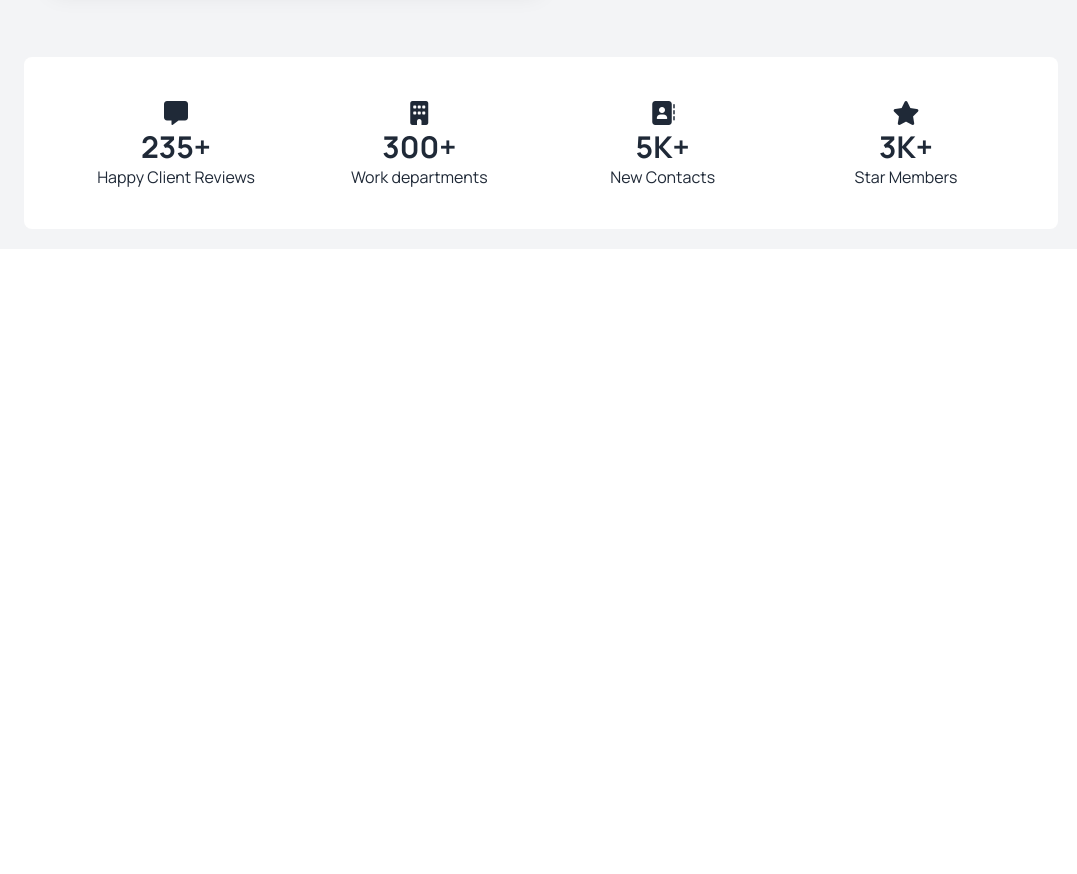
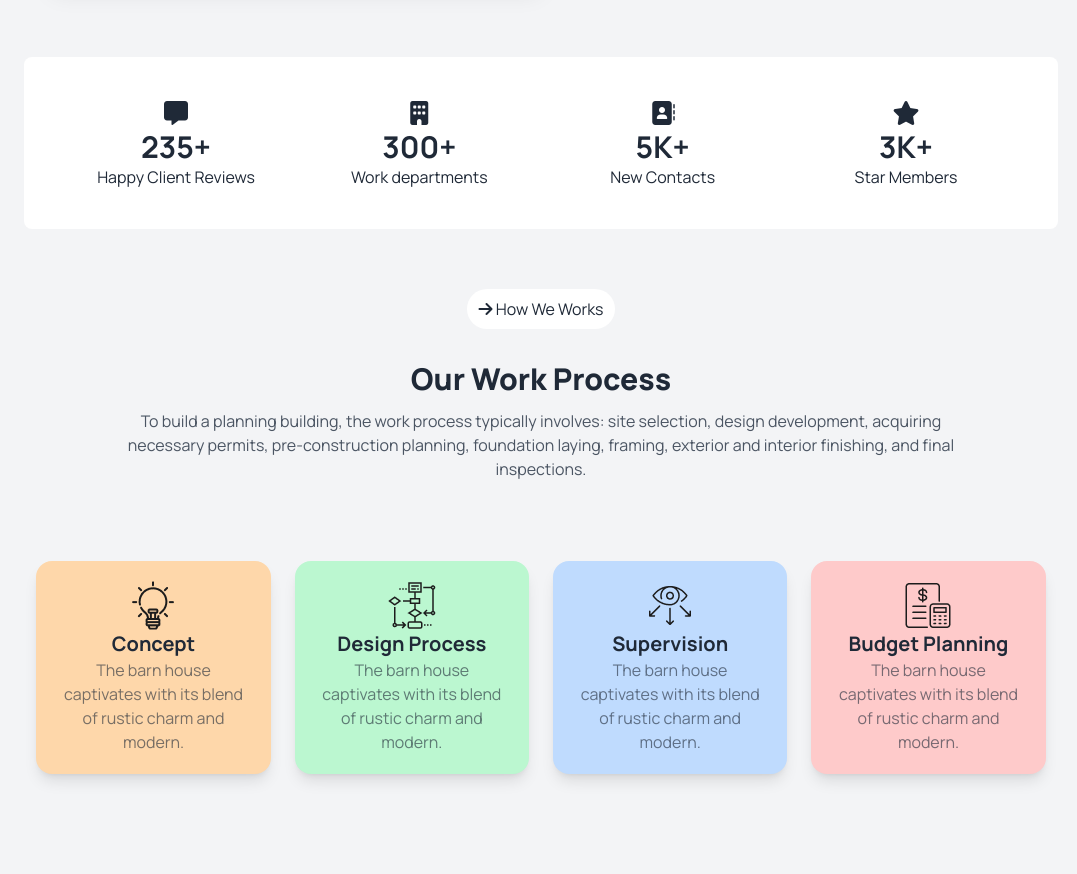
Before and after one commit to Mostafa-Mahim-Masrukh/rinterio-tailwind-a3, a plain HTML site: page index.html in a window 1280 px wide. Shown: the part 1237-2111 px from the top of the page, without its empty margins (99-1176 px from the left). Before the commit the page ends 1486 px from the top, so only its background shows below. Drawn offline with nearby package versions, Linux system fonts and the light colour scheme.

Commit message:
design process

```diff
--- a/index.html
+++ b/index.html
@@ -208,7 +208,47 @@
 
  </section>
 
+ <!-- --work process--- -->
+  <section class="bg-gray-100 p-5">
+    <div class=" md:w-5/6 mx-auto text-center">
+      <p class="bg-white inline-block py-2 px-3 rounded-full my-5"><i class="fa-solid fa-arrow-right"></i> How We Works</p>
+    <h1 class="text-3xl font-extrabold my-3">Our Work Process</h1>
+    <p class="text-gray-600 md:w-4/5 mx-auto">To build a planning building, the work process typically involves: site selection, design development, acquiring necessary permits, pre-construction planning, foundation laying, framing, exterior and interior finishing, and final inspections.</p>
+    </div>
 
+    <!-- work-process-cards  -->
+     <div class="grid grid-cols-1 md:grid-cols-2 lg:grid-cols-4 items-center justify-between w-5/6 mx-auto">
+
+
+      <!-- card-1  -->
+       <div class="bg-orange-200 p-3 md:p-5 rounded-2xl text-center m-3 md:my-20 shadow-lg">
+        <img src="images/concept.png" class="mx-auto" alt="">
+        <h1 class="text-xl font-bold">Concept</h1>
+        <p class="opacity-60">The barn house captivates with its blend of rustic charm and modern.</p>
+       </div>
+      <!-- card-2   -->
+       <div class="bg-green-200 p-3 md:p-5 rounded-2xl text-center m-3 md:my-20 shadow-lg">
+        <img src="images/flow-chart.png" class="mx-auto" alt="">
+        <h1 class="text-xl font-bold">Design Process</h1>
+        <p class="opacity-60">The barn house captivates with its blend of rustic charm and modern.</p>
+       </div>
+      <!-- card-3  -->
+       <div class="bg-blue-200 p-3 md:p-5 rounded-2xl text-center m-3 md:my-20 shadow-lg">
+        <img src="images/vision.png" class="mx-auto" alt="">
+        <h1 class="text-xl font-bold">Supervision</h1>
+        <p class="opacity-60">The barn house captivates with its blend of rustic charm and modern.</p>
+       </div>
+      <!-- card-4  -->
+       <div class="bg-red-200 p-3 md:p-5 rounded-2xl text-center m-3 md:my-20 shadow-lg">
+        <img src="images/budget-planning.png" class="mx-auto" alt="">
+        <h1 class="text-xl font-bold">Budget Planning</h1>
+        <p class="opacity-60">The barn house captivates with its blend of rustic charm and modern.</p>
+       </div>
+
+
+     </div>
+
+  </section>
 
 
 
```
